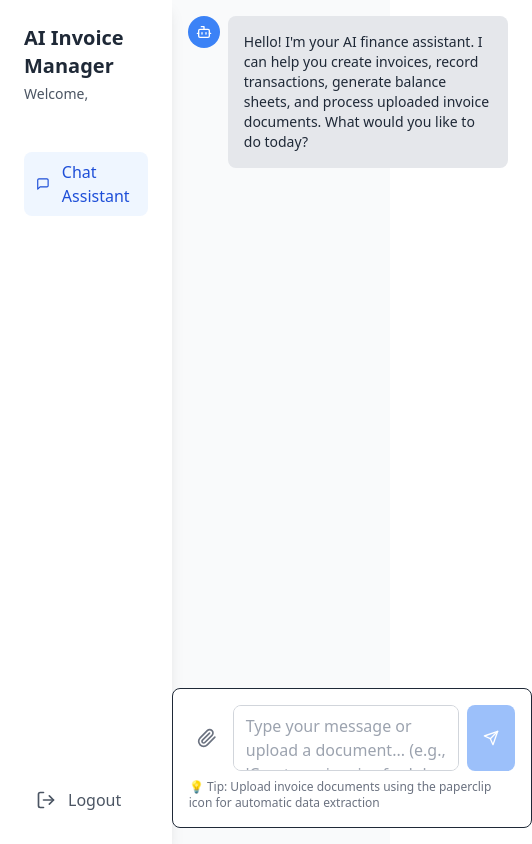
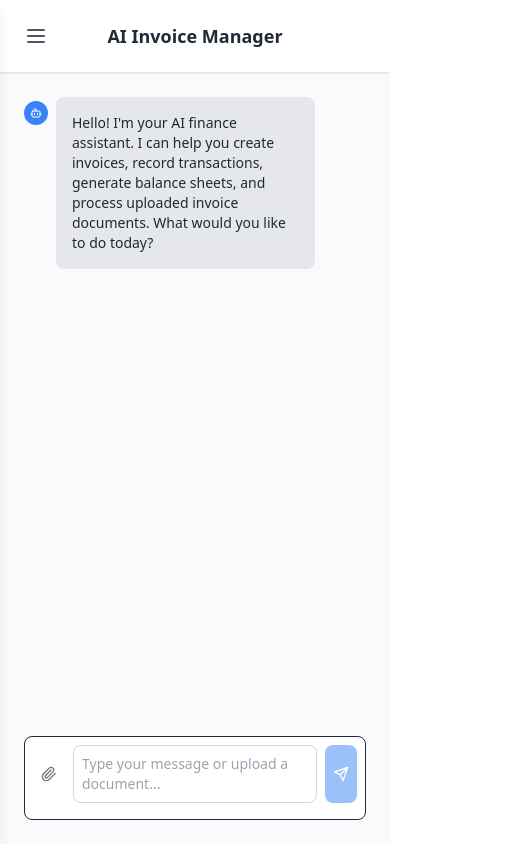
Before and after one commit to Yashrana1010/invoice-frontend, a React (Vite) app: page / in a window 390 px wide. Shown: the whole page, 532 px wide, since content can reach past the window. Built offline with nearby package versions, Linux system fonts and the light colour scheme; sample sign-in values are in the browser's storage.

Commit message:
fix: Make the Ui responsive across all device.

```diff
--- a/src/components/ChatInterface.jsx
+++ b/src/components/ChatInterface.jsx
@@ -1,5 +1,5 @@
 import React, { useState, useRef, useEffect } from 'react';
-import { Send, Bot, User, Paperclip } from 'lucide-react';
+import { Send, Bot, User, Paperclip, X } from 'lucide-react';
 import axios from 'axios';
 import FileUpload from './FileUpload';
 import { useAuth } from '../contexts/AuthContext';
@@ -145,38 +145,41 @@ export default function ChatInterface() {
   };
 
   return (
-    <div className="flex flex-col h-full max-w-6xl mx-auto relative">
-      <div className="flex-1 overflow-y-auto p-4 space-y-4">
+    <div className="flex flex-col h-full w-full max-w-none sm:max-w-6xl mx-auto relative">
+      {/* Messages Container */}
+      <div className="flex-1 overflow-y-auto p-2 sm:p-4 space-y-3 sm:space-y-4 min-h-0">
         {messages.map((message) => (
           <div
             key={message.id}
             className={`flex ${message.sender === 'user' ? 'justify-end' : 'justify-start'}`}
           >
-            <div className="flex items-start space-x-2 max-w-xs md:max-w-2xl">
+            <div className="flex items-start space-x-2 w-full max-w-[85%] sm:max-w-xs md:max-w-2xl">
               {message.sender === 'bot' && (
-                <div className="w-8 h-8 bg-primary-500 rounded-full flex items-center justify-center flex-shrink-0">
-                  <Bot className="w-4 h-4 text-white" />
+                <div className="w-6 h-6 sm:w-8 sm:h-8 bg-primary-500 rounded-full flex items-center justify-center flex-shrink-0 mt-1">
+                  <Bot className="w-3 h-3 sm:w-4 sm:h-4 text-white" />
                 </div>
               )}
-              <div className={`chat-message ${message.sender === 'user' ? 'chat-user' : 'chat-bot'}`}>
-                <div className="text-sm whitespace-pre-line">{message.content}</div>
+              <div className={`chat-message ${message.sender === 'user' ? 'chat-user' : 'chat-bot'} w-full`}>
+                <div className="text-sm sm:text-base whitespace-pre-line break-words">{message.content}</div>
                 {message.data && message.type === 'file-upload' && (
-                  <div className="mt-3 p-3 bg-white/20 rounded-lg">
+                  <div className="mt-3 p-2 sm:p-3 bg-white/20 rounded-lg">
                     <div className="text-xs font-medium mb-2">Extracted Data:</div>
-                    <pre className="text-xs overflow-x-auto">
-                      {JSON.stringify(message.data, null, 2)}
-                    </pre>
+                    <div className="text-xs overflow-x-auto">
+                      <pre className="whitespace-pre-wrap break-all">
+                        {JSON.stringify(message.data, null, 2)}
+                      </pre>
+                    </div>
                   </div>
                 )}
                 {message.data && message.type !== 'file-upload' && (
-                  <div className="mt-2 p-2 bg-white/20 rounded text-xs">
-                    <pre>{JSON.stringify(message.data, null, 2)}</pre>
+                  <div className="mt-2 p-2 bg-white/20 rounded text-xs overflow-x-auto">
+                    <pre className="whitespace-pre-wrap break-all">{JSON.stringify(message.data, null, 2)}</pre>
                   </div>
                 )}
               </div>
               {message.sender === 'user' && (
-                <div className="w-8 h-8 bg-gray-500 rounded-full flex items-center justify-center flex-shrink-0">
-                  <User className="w-4 h-4 text-white" />
+                <div className="w-6 h-6 sm:w-8 sm:h-8 bg-gray-500 rounded-full flex items-center justify-center flex-shrink-0 mt-1">
+                  <User className="w-3 h-3 sm:w-4 sm:h-4 text-white" />
                 </div>
               )}
             </div>
@@ -186,8 +189,8 @@ export default function ChatInterface() {
         {loading && (
           <div className="flex justify-start">
             <div className="flex items-start space-x-2">
-              <div className="w-8 h-8 bg-primary-500 rounded-full flex items-center justify-center">
-                <Bot className="w-4 h-4 text-white" />
+              <div className="w-6 h-6 sm:w-8 sm:h-8 bg-primary-500 rounded-full flex items-center justify-center">
+                <Bot className="w-3 h-3 sm:w-4 sm:h-4 text-white" />
               </div>
               <div className="chat-message chat-bot">
                 <div className="flex space-x-1">
@@ -203,54 +206,73 @@ export default function ChatInterface() {
         <div ref={messagesEndRef} />
       </div>
 
-      <div className="border bg-white p-4 mb-4 rounded-lg border-gray-800">
+      {/* Input Container */}
+      <div className="border bg-white p-2 sm:p-4 m-2 sm:mb-4 rounded-lg border-gray-800 flex-shrink-0">
         <div className="flex space-x-2">
           <button
             onClick={() => setShowFileUpload(!showFileUpload)}
-            className="p-2 text-gray-500 hover:text-primary-500 transition-colors"
+            className="p-2 text-gray-500 hover:text-primary-500 transition-colors flex-shrink-0"
             title="Upload document"
           >
-            <Paperclip className="w-5 h-5" />
+            <Paperclip className="w-4 h-4 sm:w-5 sm:h-5" />
           </button>
           <textarea
             value={input}
             onChange={(e) => setInput(e.target.value)}
             onKeyPress={handleKeyPress}
-            placeholder="Type your message or upload a document... (e.g., 'Create an invoice for John Doe for $500')"
-            className="flex-1 border border-gray-300 rounded-lg px-3 py-2 focus:outline-none focus:ring-2 focus:ring-primary-500 resize-none"
+            placeholder="Type your message or upload a document..."
+            className="flex-1 border border-gray-300 rounded-lg px-2 py-2 sm:px-3 sm:py-2 focus:outline-none focus:ring-2 focus:ring-primary-500 resize-none text-sm sm:text-base min-h-[40px] max-h-32"
             rows="2"
             disabled={loading}
+            style={{
+              height: 'auto',
+              minHeight: '40px'
+            }}
+            onInput={(e) => {
+              e.target.style.height = 'auto';
+              e.target.style.height = Math.min(e.target.scrollHeight, 128) + 'px';
+            }}
           />
           <button
             onClick={sendMessage}
             disabled={!input.trim() || loading}
-            className="btn-primary disabled:opacity-50 disabled:cursor-not-allowed"
+            className="btn-primary disabled:opacity-50 disabled:cursor-not-allowed p-2 sm:px-4 sm:py-2 flex-shrink-0"
           >
             <Send className="w-4 h-4" />
           </button>
         </div>
-        <div className="mt-2 text-xs text-gray-500">
-          💡 Tip: Upload invoice documents using the paperclip icon for automatic data extraction
+        <div className="mt-2 text-xs text-gray-500 px-1">
+          <span className="hidden sm:inline">💡 Tip: Upload invoice documents using the paperclip icon for automatic data extraction</span>
+          <span className=" hidden sm:hidden">💡 Tap 📎 to upload documents</span>
         </div>
       </div>
 
-      {/* Full Screen Modal with Backdrop Blur */}
+      {/* File Upload Modal */}
       {showFileUpload && (
-        <div className="fixed inset-0 z-50 flex items-center justify-center p-4">
-          {/* Backdrop with blur effect */}
+        <div className="fixed inset-0 z-50 flex items-center justify-center p-2 sm:p-4">
+          {/* Backdrop */}
           <div
             className="absolute inset-0 bg-black/50 backdrop-blur-sm"
             onClick={() => setShowFileUpload(false)}
           ></div>
 
           {/* Modal Content */}
-          <div className="relative bg-white rounded-xl shadow-2xl max-w-2xl w-full max-h-[90vh] overflow-y-auto">
-            <div className="p-6">
-              <div className="mb-6">
-                <h3 className="text-xl font-semibold text-gray-900 mb-2">Upload Invoice Document</h3>
-                <p className="text-sm text-gray-600">
-                  Upload an invoice PDF file and I'll extract the information for you using AI.
-                </p>
+          <div className="relative bg-white rounded-xl shadow-2xl w-full max-w-sm sm:max-w-2xl max-h-[90vh] overflow-y-auto">
+            <div className="p-4 sm:p-6">
+              {/* Header */}
+              <div className="flex items-center justify-between mb-4 sm:mb-6">
+                <div>
+                  <h3 className="text-lg sm:text-xl font-semibold text-gray-900 mb-1 sm:mb-2">Upload Invoice Document</h3>
+                  <p className="text-xs sm:text-sm text-gray-600">
+                    Upload an invoice PDF file and I'll extract the information for you using AI.
+                  </p>
+                </div>
+                <button
+                  onClick={() => setShowFileUpload(false)}
+                  className="p-1 sm:p-2 text-gray-400 hover:text-gray-600 hover:bg-gray-100 rounded-lg transition-colors ml-2"
+                >
+                  <X className="w-5 h-5" />
+                </button>
               </div>
 
               <FileUpload
@@ -258,13 +280,13 @@ export default function ChatInterface() {
                 onUploadError={handleFileUploadError}
               />
 
-              <div className="mt-6 flex justify-between items-center">
+              <div className="mt-4 sm:mt-6 flex flex-col sm:flex-row sm:justify-between sm:items-center space-y-3 sm:space-y-0">
                 <div className="text-xs text-gray-500">
                   <p>Supported formats: PDF • Max size: 10MB</p>
                 </div>
                 <button
                   onClick={() => setShowFileUpload(false)}
-                  className="px-4 py-2 text-gray-500 hover:text-gray-700 hover:bg-gray-100 rounded-lg transition-colors"
+                  className="w-full sm:w-auto px-4 py-2 text-gray-500 hover:text-gray-700 hover:bg-gray-100 rounded-lg transition-colors text-center"
                 >
                   Cancel
                 </button>
--- a/src/components/Layout.jsx
+++ b/src/components/Layout.jsx
@@ -1,50 +1,122 @@
-import React from 'react';
+import React, { useState } from 'react';
 import { Link, useLocation } from 'react-router-dom';
-import { MessageSquare, BarChart3, LogOut } from 'lucide-react';
+import { MessageSquare, BarChart3, LogOut, Menu, X } from 'lucide-react';
 import { useAuth } from '../contexts/AuthContext';
 import PropTypes from 'prop-types';
 
 export default function Layout({ children }) {
   const { user, logout } = useAuth();
   const location = useLocation();
+  const [isSidebarOpen, setIsSidebarOpen] = useState(false);
+
+  const toggleSidebar = () => {
+    setIsSidebarOpen(!isSidebarOpen);
+  };
+
+  const closeSidebar = () => {
+    setIsSidebarOpen(false);
+  };
 
   return (
     <div className="flex h-screen bg-gray-50">
-      <div className="w-64 bg-white shadow-lg">
-        <div className="p-6">
-          <h1 className="text-xl font-bold text-gray-800">AI Invoice Manager</h1>
-          <p className="text-sm text-gray-600 mt-1">Welcome, {user?.name}</p>
+      {/* Mobile overlay */}
+      {isSidebarOpen && (
+        <div
+          className="fixed inset-0 bg-black bg-opacity-50 z-40 lg:hidden"
+          onClick={closeSidebar}
+        />
+      )}
+
+      {/* Sidebar */}
+      <div
+        className={`
+          fixed lg:static inset-y-0 left-0 z-50
+          w-64 bg-white shadow-lg transform transition-transform duration-300 ease-in-out
+          ${isSidebarOpen ? 'translate-x-0' : '-translate-x-full'}
+          lg:translate-x-0
+        `}
+      >
+        {/* Sidebar Header */}
+        <div className="flex items-center justify-between p-4 lg:p-6">
+          <div className="flex-1">
+            <h1 className="text-lg lg:text-xl font-bold text-gray-800">
+              AI Invoice Manager
+            </h1>
+            <p className="text-xs lg:text-sm text-gray-600 mt-1 truncate">
+              Welcome, {user?.name}
+            </p>
+          </div>
+          {/* Close button - only visible on mobile */}
+          <button
+            onClick={closeSidebar}
+            className="lg:hidden p-2 rounded-lg hover:bg-gray-100 transition-colors"
+          >
+            <X className="w-5 h-5 text-gray-600" />
+          </button>
         </div>
 
-        <nav className="mt-6">
-          <div className="px-6 space-y-2">
+        {/* Navigation */}
+        <nav className="mt-4 lg:mt-6">
+          <div className="px-4 lg:px-6 space-y-2">
             <Link
               to="/"
-              className={`flex items-center space-x-3 px-3 py-2 rounded-lg transition-colors ${location.pathname === '/'
+              onClick={closeSidebar}
+              className={`
+                flex items-center space-x-3 px-3 py-3 lg:py-2 rounded-lg transition-colors
+                ${location.pathname === '/'
                   ? 'bg-primary-50 text-primary-700'
                   : 'text-gray-600 hover:bg-gray-50'
-                }`}
+                }
+              `}
             >
-              <MessageSquare className="w-5 h-5" />
-              <span>Chat Assistant</span>
+              <MessageSquare className="w-5 h-5 flex-shrink-0" />
+              <span className="text-sm lg:text-base">Chat Assistant</span>
             </Link>
           </div>
         </nav>
 
-        <div className="absolute bottom-6 left-6 right-6">
+        {/* Logout Button */}
+        <div className="absolute bottom-4 lg:bottom-6 left-4 lg:left-6 right-4 lg:right-6">
           <button
-            onClick={logout}
-            className="flex items-center space-x-3 px-3 py-2  text-gray-600 hover:bg-red-500/30 hover:text-red-800 rounded-lg transition-colors"
+            onClick={() => {
+              logout();
+              closeSidebar();
+            }}
+            className="
+              w-full flex items-center space-x-3 px-3 py-3 lg:py-2
+              text-gray-600 hover:bg-red-50 hover:text-red-700
+              rounded-lg transition-colors text-sm lg:text-base
+            "
           >
-            <LogOut className="w-5 h-5" />
+            <LogOut className="w-5 h-5 flex-shrink-0" />
             <span>Logout</span>
           </button>
         </div>
       </div>
 
-      <div className="flex-1 flex flex-col">
+      {/* Main Content */}
+      <div className="flex-1 flex flex-col min-w-0">
+        {/* Mobile Header */}
+        <div className="lg:hidden bg-white shadow-sm border-b border-gray-200">
+          <div className="flex items-center justify-between p-4">
+            <button
+              onClick={toggleSidebar}
+              className="p-2 rounded-lg hover:bg-gray-100 transition-colors"
+            >
+              <Menu className="w-6 h-6 text-gray-600" />
+            </button>
+            <h2 className="text-lg font-semibold text-gray-800">
+              AI Invoice Manager
+            </h2>
+            <div className="w-10" /> {/* Spacer for centering */}
+          </div>
+        </div>
+
+        {/* Main Content Area */}
         <main className="flex-1 overflow-hidden">
-          {children}
+          <div className="h-full p-4 lg:p-6">
+            {children}
+          </div>
         </main>
       </div>
     </div>
```
